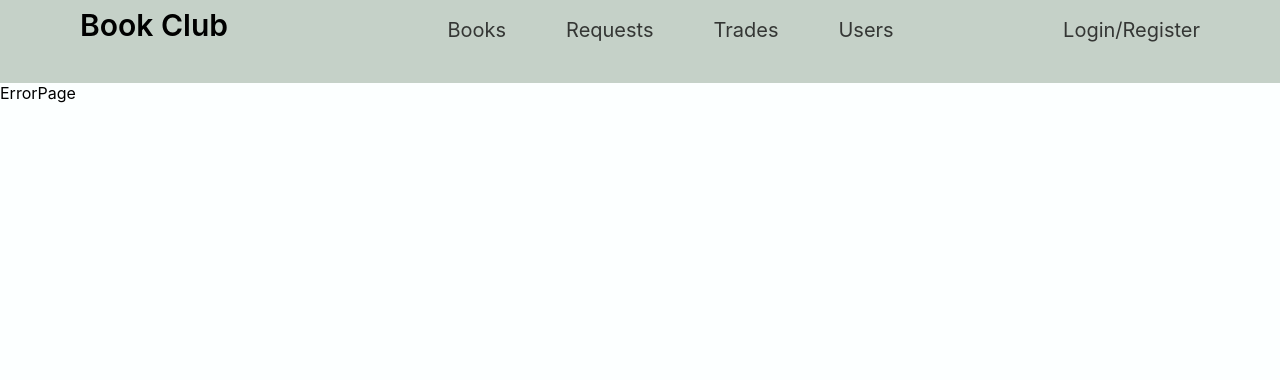
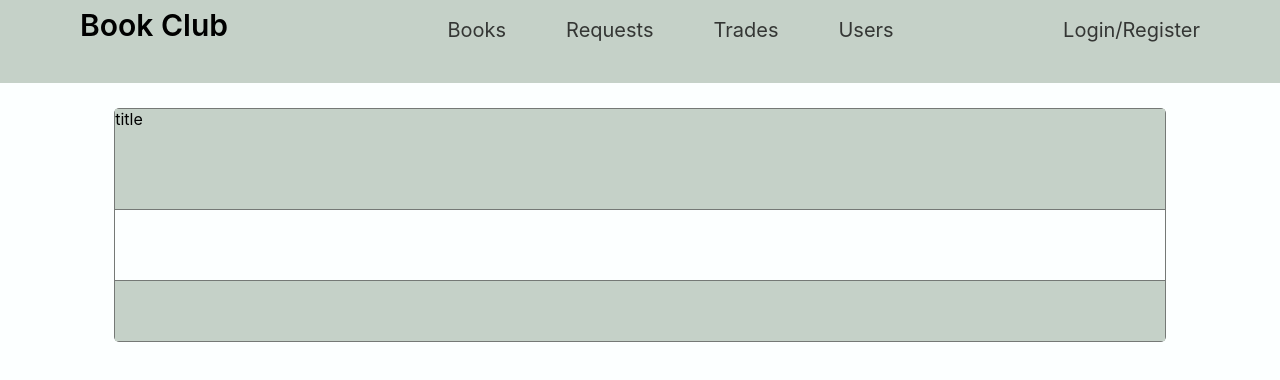
Before and after one commit to Sirvinlex/book-trading-club-app, a React (Create React App) app in the folder client/: page /users/user-books/1 in a window 1280 px wide. Shown: the top 380 px of the page. Built offline with nearby package versions, Linux system fonts and the light colour scheme.

Commit message:
added routings and styles for user books page

```diff
--- a/client/src/App.js
+++ b/client/src/App.js
@@ -13,11 +13,12 @@ function App() {
         <Routes>
         <Route path='/' element={<Home />} />
         <Route path='books' element={<Books />} />
-        <Route path='books/user-books/:id' element={<UserBooks />} />
+        {/* <Route path='books/user-books/:id' element={<UserBooks />} /> */}
         <Route path='authentication-page' element={<RegisterLogin />} />
         <Route path='users' element={<UsersPage />} />
         <Route path='edit-profile/:id' element={<EditProfileForm />} />
         <Route path='users/users-details/:id' element={<UserDetails />} />
+        <Route path='users/user-books/:id' element={<UserBooks />} />
         <Route path='' element={<BookRedirect />} />
         <Route path='*' element={<ErrorPage />} />
       </Routes>
--- a/client/src/index.css
+++ b/client/src/index.css
@@ -15,6 +15,7 @@ code {
 :root {
   --backgroundColor: #fcffff;
   --color1: #c5d1c8;
+  --color2: #757976;
   --fontColor1: #343634;
   --btnColor: #124d75;
   --btnColor2: #d97604;
--- a/client/src/pages/Navbar.js
+++ b/client/src/pages/Navbar.js
@@ -26,7 +26,8 @@ const Navbar = () => {
   };
 
   const handleMyBooks = () =>{
-    navigate(`books/user-books/${localStorageUser?.userId}`);
+    // navigate(`books/user-books/${localStorageUser?.userId}`);
+    navigate(`users/user-books/${localStorageUser?.userId}`);
     setShowProfile(false);
   };
 
--- a/client/src/pages/UserBooks.js
+++ b/client/src/pages/UserBooks.js
@@ -1,9 +1,20 @@
 import React from 'react';
+import { useParams, useNavigate } from 'react-router-dom';
 import styled from 'styled-components';
 import FormInput from '../components/FormInput';
 
+
+// navigate(`/users/user-books/${id}`, { relative: "path" });
 // type, name, value,  handleChange, labelText, page,placeholder
 const UserBooks = () => {
+    const localStorageUser = JSON.parse(localStorage.getItem("user"));
+    const { id } = useParams();
+    const navigate = useNavigate();
+
+    const handleUserAddBook = () =>{
+        navigate(`/users/user-books/${localStorageUser?.userId}`);
+    };
+
     const handleChange = () =>{
 
     };
@@ -14,12 +25,33 @@ const UserBooks = () => {
 
   return (
     <Wrapper>
-        <p className='form-title'>Add Book</p>
-        <form onSubmit={handleSubmit}>
-            <FormInput type='text' name='title' value='' handleChange={handleChange} labelText='Book title'/>
-            <FormInput type='text' name='description' value='' handleChange={handleChange} labelText='Book description'/>
-            <div className='btn-container'><button className='book-btn' type='submit'>Add book to exchange</button></div>
-        </form>
+        {
+            (localStorageUser?.userId && localStorageUser?.userId === id) ? (
+                <>
+                    <p className='form-title'>Add Book</p>
+                    <form onSubmit={handleSubmit}>
+                        <FormInput type='text' name='title' value='' handleChange={handleChange} labelText='Book title'/>
+                        <FormInput placeholder='Author, condition' type='text' name='description' value='' handleChange={handleChange} labelText='Book description'/>
+                        <div className='btn-container'><button className='book-btn' type='submit'>Add book to exchange</button></div>
+                    </form>
+                </>
+            ) : null
+        }
+        <div className='books-container'>
+            <div className='books-container-title'>title</div>
+            <div className='books-container-body'></div>
+            <div className='books-container-footer'>
+                {
+                    (localStorageUser?.userId && localStorageUser?.userId !== id)
+                }
+                <div className='footer-btn-container'>
+                    {localStorageUser?.userId ? <button className='request-btn'>New request</button> : null}
+                    {(localStorageUser?.userId && localStorageUser?.userId !== id) ? (
+                        <button onClick={handleUserAddBook} className='add-btn'>Add book</button>
+                    ) : null}
+                </div>
+            </div>
+        </div>
     </Wrapper>
   )
 }
@@ -27,8 +59,30 @@ const UserBooks = () => {
 const Wrapper = styled.div`
     width: 100%;
     height: 100vh;
-    margin-top: -65px;
+    margin-top: -40px;
     padding-top: 30px;
+    .books-container{
+        margin-top: 45px;
+        width: 100%;
+        /* border-top: var(--color2) 1px solid; */
+        border: var(--color2) 1px solid;
+    }
+    .books-container-footer{
+        width: 100%;
+        background-color: var(--color1);
+        height: 60px;
+    }
+    .books-container-body{
+        height: 70px;
+        width: 100%;
+        border-top: var(--color2) 1px solid;
+        border-bottom: var(--color2) 1px solid;
+    }
+    .books-container-title{
+        width: 100%;
+        background-color: var(--color1);
+        height: 100px;
+    }
    .form-title{
         font-size: 25px;
         font-weight: 600;
@@ -49,6 +103,33 @@ const Wrapper = styled.div`
         color: var(--backgroundColor);
         cursor: pointer;
     }
+    .footer-btn-container{
+        /* display: block;
+        margin-left: auto;
+        margin-right: auto; */
+        text-align: center;
+    }
+    .request-btn{
+        width: 100px;
+        height: 30px;
+        margin-top: 13px;
+        margin-right: 3px;
+        background-color: var(--backgroundColor);
+        color: var(--fontColor1);
+        border-radius: 3px;
+        border: var(--color2) 1px solid;
+        cursor: pointer;
+    }
+    .add-btn{
+        width: 100px;
+        height: 30px;
+        margin-top: 13px;
+        background-color: var(--backgroundColor);
+        color: var(--fontColor1);
+        border-radius: 3px;
+        border: var(--color2) 1px solid;
+        cursor: pointer;
+    }
     @media (min-width: 600px) {
       .btn-container{
             margin-left: 40px;
@@ -56,6 +137,15 @@ const Wrapper = styled.div`
         }
     }
     @media (min-width: 768px) {
+        margin-top: -65px;
+        .books-container{
+            width: 82%;
+            margin-top: 60px;
+            display: block;
+            margin-left: auto;
+            margin-right: auto;
+            border-radius: 5px;
+        }
         .btn-container{
             margin-left: 70px;
             margin-right: 68px;
--- a/client/src/pages/UserDetails.js
+++ b/client/src/pages/UserDetails.js
@@ -29,12 +29,16 @@ const UserDetails = () => {
   const userBooks = userDetails?.books ? userDetails?.books : 0;
 
   const handleUserBooks = () =>{
-    if (userBooks < 1) {
-      if(userDetails?.userId === localStorageUser?.userId) alert('You have not added any book');
-      else alert('This user has not added any books');
-    }else{
-      navigate();
-    }
+    navigate(`/users/user-books/${id}`, { relative: "path" });
+    // if (userBooks > 1) {
+    //   if(userDetails?.userId === localStorageUser?.userId) alert('You have not added any book');
+    //   else alert('This user has not added any books');
+    // }else{
+    //   // navigate(`users/users-details/${id}/user-books`, { relative: "path" });
+    //   // navigate(`/users/user-books/${id}`, { relative: "path" });
+    //   // navigate(`books/user-books/${id}`, { relative: "path" });
+    //   // navigate();
+    // }
   };
 
   return (
```
Also changed, not shown: client/note.txt, client/src/pages/UsersPage.js (line endings or trailing spaces).
